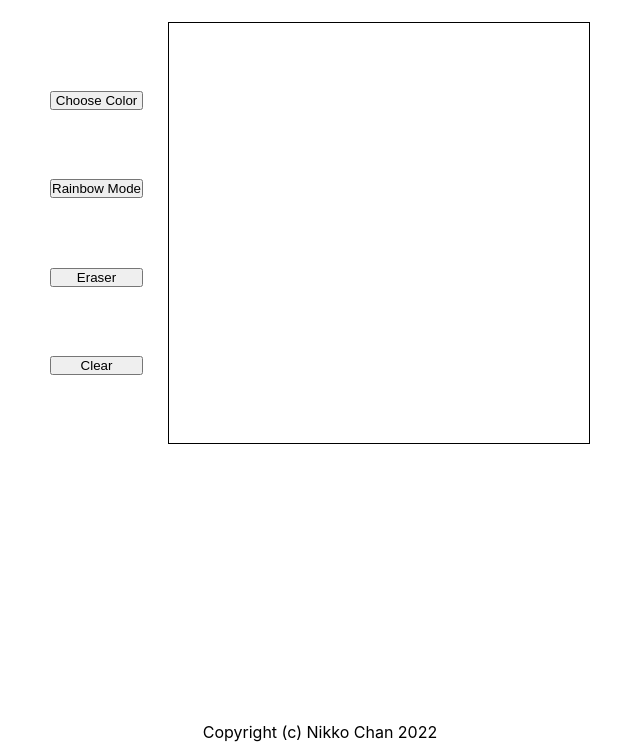
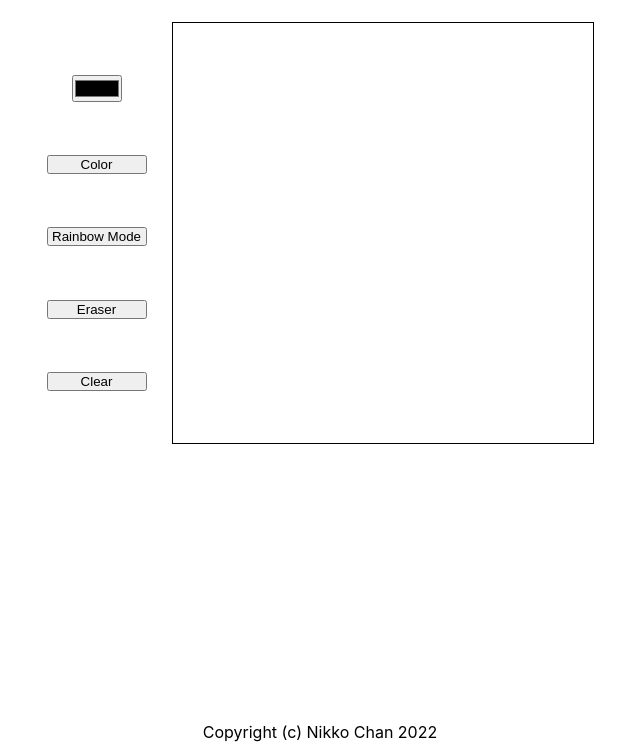
Before and after one commit to gnikkoch96/etch-a-sketch, a plain HTML site: page index.html in a window 1280 px wide. Shown: the part 58-800 px from the top of the page, without its empty margins (320-960 px from the left). Drawn offline with Linux system fonts and the light colour scheme.

Commit message:
add color change functionality

```diff
--- a/css/style.css
+++ b/css/style.css
@@ -34,7 +34,12 @@ body {
 .user-buttons {
     display: flex;
     flex-direction: column;
+    align-items: center;
     justify-content: space-evenly;
+}
+
+.user-buttons button {
+    width: 100px;
 }
 
 .sketch-panel{
--- a/index.html
+++ b/index.html
@@ -16,12 +16,18 @@
         <div class="button-sketch-container">
             <!-- Buttons -->
             <div class="user-buttons">
-                <!-- Choose Color Button -->
-                <button id="choose-color">Choose Color</button>
+                <!-- Color Display -->
+                <input type="color" id='color-display' value="#000">
+
+                <!-- Choose Current Color Button -->
+                <button id="choose-color">Color</button>
+
                 <!-- Rainbow Mode -->
                 <button id="rainbow">Rainbow Mode</button>
+
                 <!-- Eraser -->
                 <button id="eraser">Eraser</button>
+
                 <!-- Clear -->
                 <button id="clear">Clear</button>
             </div>
--- a/js/index.js
+++ b/js/index.js
@@ -8,13 +8,16 @@ createGrid(gridSize);
 addButtonEvents();
 
 function addButtonEvents(){
+    let colorPicker = document.querySelector('#color-display');
+    colorPicker.addEventListener('change', () => currentColor = colorPicker.value);
+
     buttons.forEach(button => {
         if(button.id == 'eraser'){
             button.addEventListener('click', () => currentColor = 'white');
         }else if(button.id === 'rainbow'){
 
         }else if(button.id === 'choose-color'){
-
+            button.addEventListener('click', () => currentColor = colorPicker.value);
         }else if(button.id === 'clear'){ // clear
             button.addEventListener('click', () => {
                 // clears sketch
```
